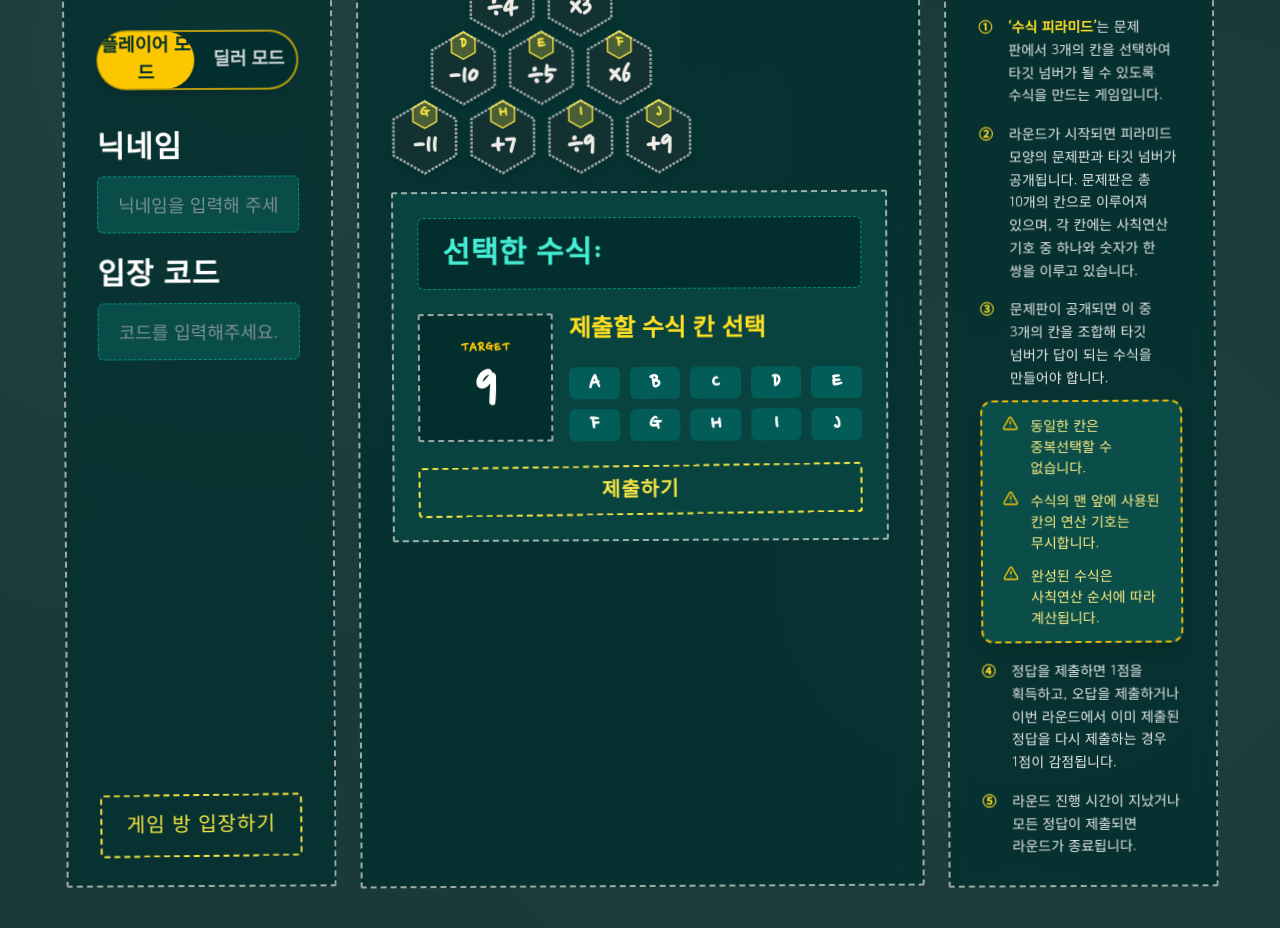
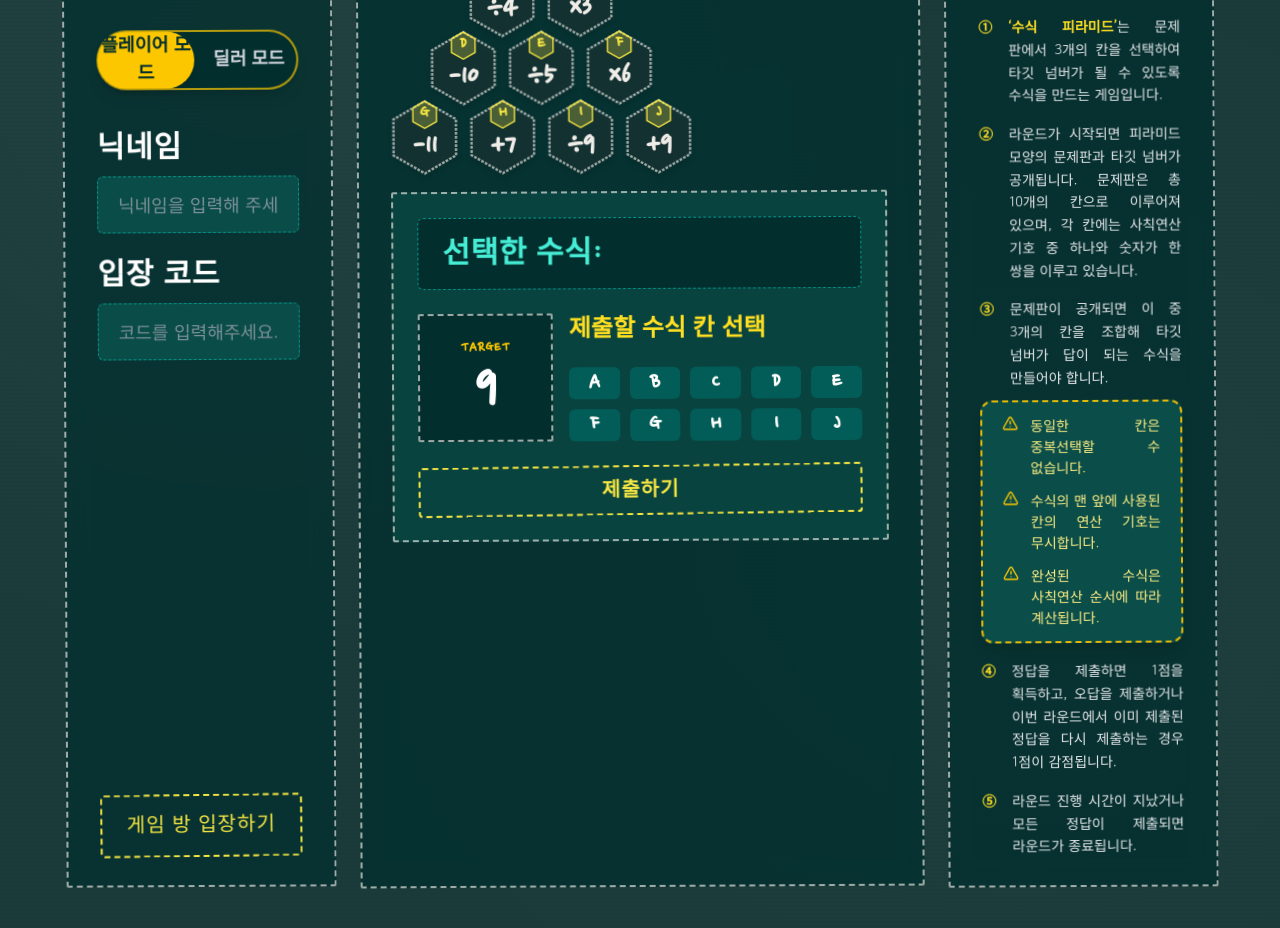
Before and after one commit to rlawlsdnjs78-infinity/infinitymath, a Next.js app: page /formula-pyramid in a window 1280 px wide. Shown: the part 320-1248 px from the top of the page. Built offline with nearby package versions, Linux system fonts and the light colour scheme.

Commit message:
fix: apply text-justify inter-word to Game Description to remove ragged right whitespace

```diff
--- a/src/app/formula-pyramid/page.tsx
+++ b/src/app/formula-pyramid/page.tsx
@@ -675,14 +675,14 @@ export default function FormulaPyramidPage() {
                 />
 
                 {/* [요구사항 6 & 7] 번호 기준 들여쓰기 & ③번 '주의' 표시 항목 전용 박스 */}
-                {/* [요구사항] 태블릿 및 모바일 스크린에서 어색한 글자 잘림 방지 (wordBreak: keep-all 적용) */}
+                {/* [요구사항] 우측 여백이 비지 않도록 양쪽 정렬(textAlign: justify) & 단어 보정(keep-all) 혼합 적용 */}
                 <div
                   className="flex flex-col gap-4 text-sm text-gray-200 leading-relaxed py-1"
-                  style={{ fontFamily: "var(--font-body)", wordBreak: "keep-all" }}
+                  style={{ fontFamily: "var(--font-body)", wordBreak: "keep-all", textAlign: "justify", textJustify: "inter-word" }}
                 >
                   <div className="flex items-start gap-2.5">
                     <span className="flex-shrink-0 font-bold text-yellow-300 w-5">①</span>
-                    <p className="flex-1 leading-relaxed break-keep" style={{ wordBreak: "keep-all" }}>
+                    <p className="flex-1 leading-relaxed break-keep" style={{ wordBreak: "keep-all", textAlign: "justify", textJustify: "inter-word" }}>
                       <strong className="text-yellow-300 font-semibold">&lsquo;수식 피라미드&rsquo;</strong>는
                       문제 판에서 3개의 칸을 선택하여 타깃 넘버가 될 수 있도록 수식을 만드는 게임입니다.
                     </p>
@@ -690,7 +690,7 @@ export default function FormulaPyramidPage() {
 
                   <div className="flex items-start gap-2.5">
                     <span className="flex-shrink-0 font-bold text-yellow-300 w-5">②</span>
-                    <p className="flex-1 leading-relaxed break-keep" style={{ wordBreak: "keep-all" }}>
+                    <p className="flex-1 leading-relaxed break-keep" style={{ wordBreak: "keep-all", textAlign: "justify", textJustify: "inter-word" }}>
                       라운드가 시작되면 피라미드 모양의 문제판과 타깃 넘버가 공개됩니다. 문제판은 총 10개의
                       칸으로 이루어져 있으며, 각 칸에는 사칙연산 기호 중 하나와 숫자가 한 쌍을 이루고
                       있습니다.
@@ -701,7 +701,7 @@ export default function FormulaPyramidPage() {
                   <div className="flex flex-col gap-2">
                     <div className="flex items-start gap-2.5">
                       <span className="flex-shrink-0 font-bold text-yellow-300 w-5">③</span>
-                      <p className="flex-1 leading-relaxed break-keep" style={{ wordBreak: "keep-all" }}>
+                      <p className="flex-1 leading-relaxed break-keep" style={{ wordBreak: "keep-all", textAlign: "justify", textJustify: "inter-word" }}>
                         문제판이 공개되면 이 중 3개의 칸을 조합해 타깃 넘버가 답이 되는 수식을 만들어야 합니다.
                       </p>
                     </div>
@@ -721,7 +721,7 @@ export default function FormulaPyramidPage() {
                     >
                       <div
                         className="flex items-start gap-3 text-yellow-200 text-sm font-medium"
-                        style={{ lineHeight: "1.5", wordBreak: "keep-all" }}
+                        style={{ lineHeight: "1.5", wordBreak: "keep-all", textAlign: "justify", textJustify: "inter-word" }}
                       >
                         <AlertTriangle size={16} className="flex-shrink-0 text-yellow-400 mt-0.5" />
                         <span style={{ wordBreak: "keep-all" }}>동일한 칸은 중복선택할 수 없습니다.</span>
@@ -729,7 +729,7 @@ export default function FormulaPyramidPage() {
 
                       <div
                         className="flex items-start gap-3 text-yellow-200 text-sm font-medium"
-                        style={{ lineHeight: "1.5", wordBreak: "keep-all" }}
+                        style={{ lineHeight: "1.5", wordBreak: "keep-all", textAlign: "justify", textJustify: "inter-word" }}
                       >
                         <AlertTriangle size={16} className="flex-shrink-0 text-yellow-400 mt-0.5" />
                         <span style={{ wordBreak: "keep-all" }}>수식의 맨 앞에 사용된 칸의 연산 기호는 무시합니다.</span>
@@ -737,7 +737,7 @@ export default function FormulaPyramidPage() {
 
                       <div
                         className="flex items-start gap-3 text-yellow-200 text-sm font-medium"
-                        style={{ lineHeight: "1.5", wordBreak: "keep-all" }}
+                        style={{ lineHeight: "1.5", wordBreak: "keep-all", textAlign: "justify", textJustify: "inter-word" }}
                       >
                         <AlertTriangle size={16} className="flex-shrink-0 text-yellow-400 mt-0.5" />
                         <span style={{ wordBreak: "keep-all" }}>완성된 수식은 사칙연산 순서에 따라 계산됩니다.</span>
@@ -747,7 +747,7 @@ export default function FormulaPyramidPage() {
 
                   <div className="flex items-start gap-2.5">
                     <span className="flex-shrink-0 font-bold text-yellow-300 w-5">④</span>
-                    <p className="flex-1 leading-relaxed break-keep" style={{ wordBreak: "keep-all" }}>
+                    <p className="flex-1 leading-relaxed break-keep" style={{ wordBreak: "keep-all", textAlign: "justify", textJustify: "inter-word" }}>
                       정답을 제출하면 1점을 획득하고, 오답을 제출하거나 이번 라운드에서 이미 제출된 정답을
                       다시 제출하는 경우 1점이 감점됩니다.
                     </p>
@@ -755,7 +755,7 @@ export default function FormulaPyramidPage() {
 
                   <div className="flex items-start gap-2.5">
                     <span className="flex-shrink-0 font-bold text-yellow-300 w-5">⑤</span>
-                    <p className="flex-1 leading-relaxed break-keep" style={{ wordBreak: "keep-all" }}>
+                    <p className="flex-1 leading-relaxed break-keep" style={{ wordBreak: "keep-all", textAlign: "justify", textJustify: "inter-word" }}>
                       라운드 진행 시간이 지났거나 모든 정답이 제출되면 라운드가 종료됩니다.
                     </p>
                   </div>
```
